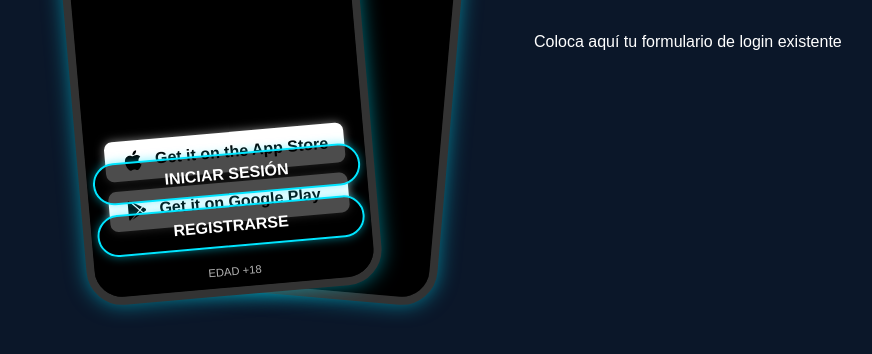
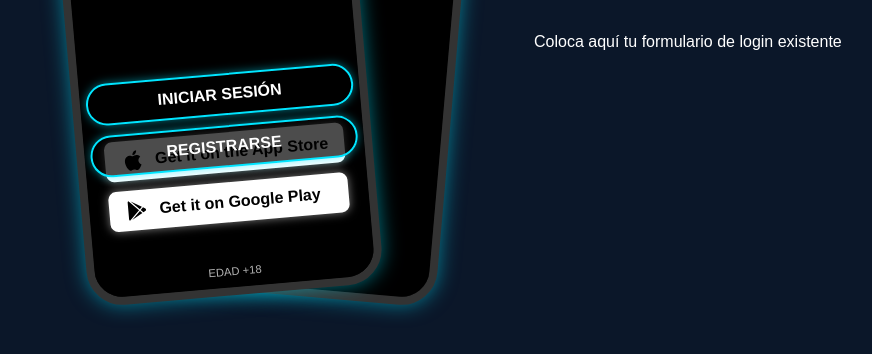
Before and after one commit to SebS-2005/PartyFinder2.0, a plain HTML site: page startpage.html in a window 1280 px wide. Shown: the part 392-746 px from the top of the page, without its empty margins (26-898 px from the left). Drawn offline with Linux system fonts and the light colour scheme.

Commit message:
probar estilos

```diff
--- a/css/startpagestyle.css
+++ b/css/startpagestyle.css
@@ -168,7 +168,7 @@ body {
 
 .action-buttons {
     position: absolute;
-    bottom: 40px;
+    bottom: 120px;
     width: 100%;
     display: flex;
     flex-direction: column;
```
